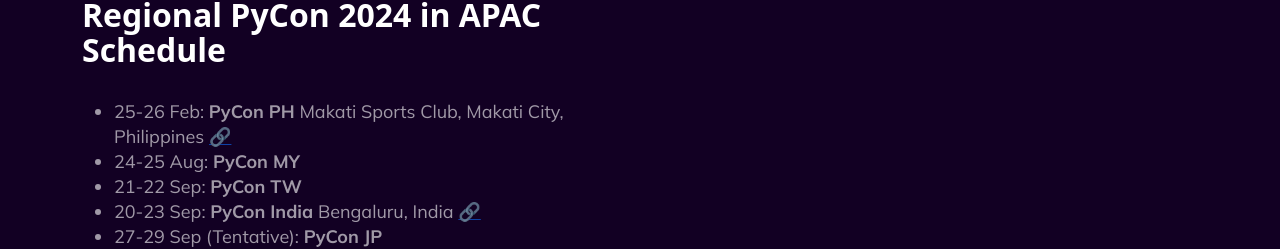
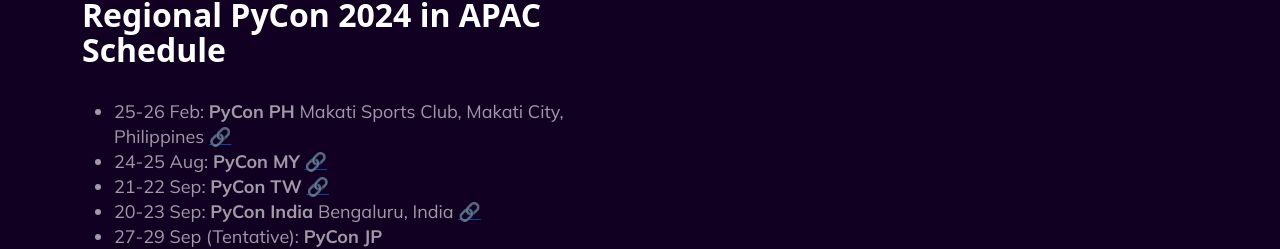
Before and after one commit to PyConAPAC/PyConAPAC.github.io, a React (Create React App) app: page / in a window 1280 px wide. Shown: the part 3220-3469 px from the top of the page. Built offline with nearby package versions, Linux system fonts and the light colour scheme.

Commit message:
Update PyCon TW and PyCo MY links

```diff
--- a/src/views/events/Events.tsx
+++ b/src/views/events/Events.tsx
@@ -80,10 +80,12 @@
     {
         date: '24-25 Aug',
         title: 'PyCon MY',
+        link: 'https://pycon.my/'
     },
     {
         date: '21-22 Sep',
         title: 'PyCon TW',
+        link: 'https://tw.pycon.org/2024/'
     },
     {
         date: '20-23 Sep',
```
